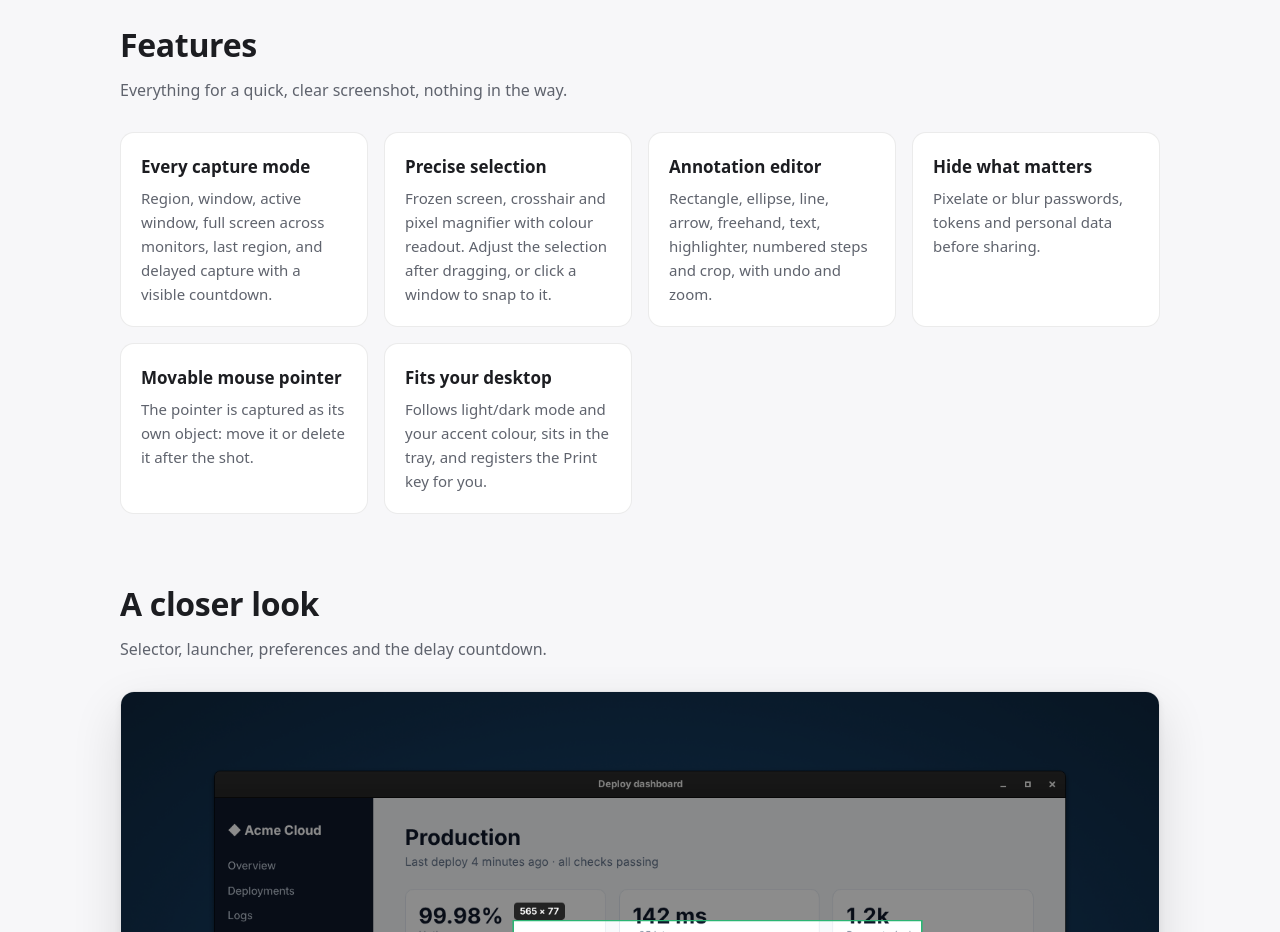
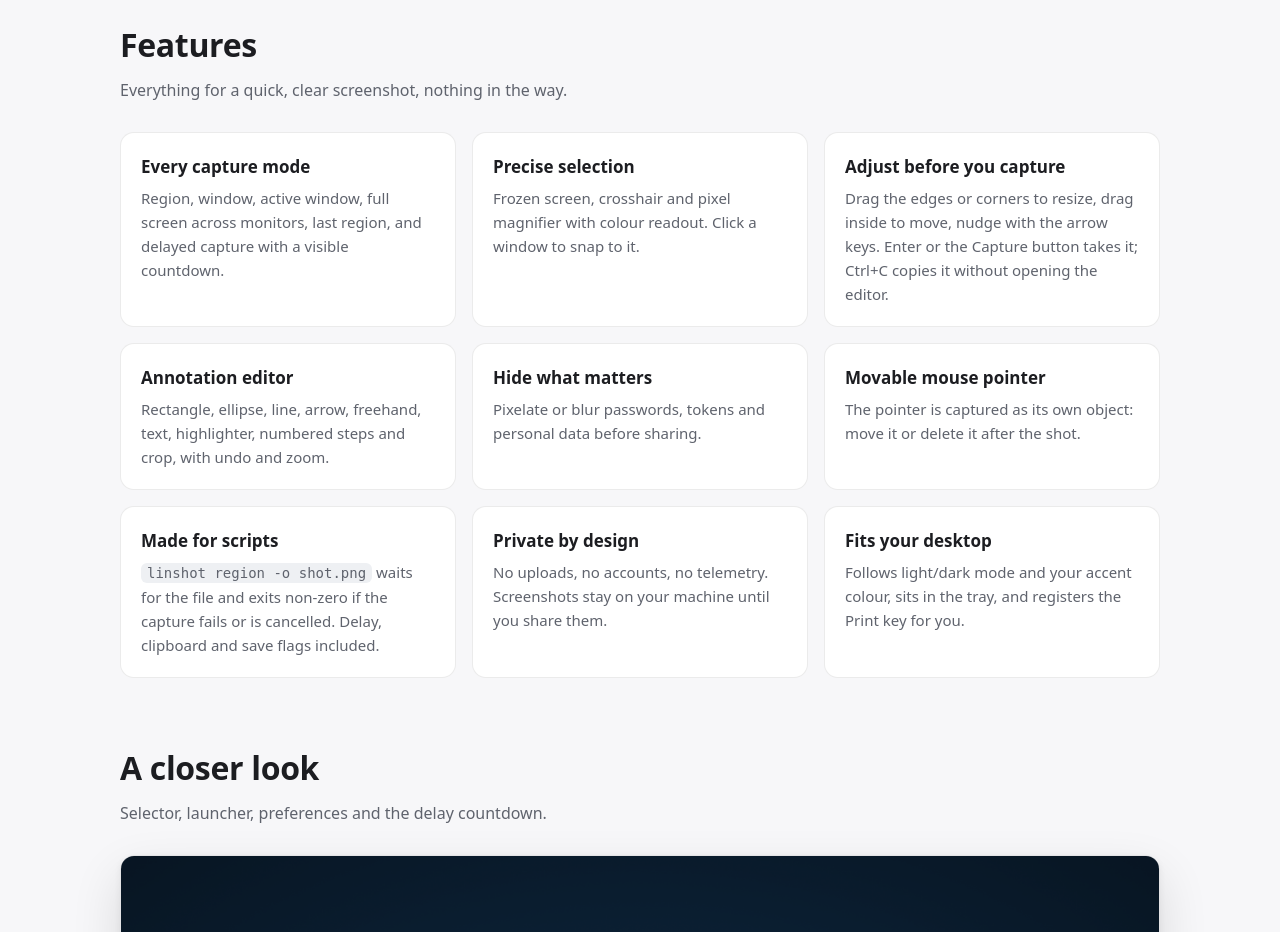
Before and after one commit to adityatelange/linshot, a plain HTML site: page docs/index.html in a window 1280 px wide. Shown: the part 1240-2172 px from the top of the page. Drawn offline with Linux system fonts and the light colour scheme.

Commit message:
Website: feature cards for adjusting, scripting and privacy
Adds Adjust before you capture, Made for scripts and Private by design,
moves the adjusting sentence out of Precise selection, and lays the
nine feature cards out in three columns on desktop.

Co-Authored-By: Claude Sonnet 5.5 <noreply@anthropic.com>
Claude-Session: https://claude.ai/code/session_01RaVPpCUXYidZo4phDrCFBo

```diff
--- a/docs/index.html
+++ b/docs/index.html
@@ -95,6 +95,7 @@ h2 { font-size: clamp(24px, 3.4vw, 32px); letter-spacing: -.01em; margin: 0 0 8p
 .lead { color: var(--muted); margin: 0 0 28px; }
 
 .grid { display: grid; gap: 16px; grid-template-columns: repeat(auto-fit, minmax(240px, 1fr)); }
+@media (min-width: 820px) { .grid.features { grid-template-columns: repeat(3, 1fr); } }
 .card { background: var(--surface); border: 1px solid var(--border); border-radius: 14px; padding: 20px; }
 .card h3 { margin: 0 0 6px; font-size: 17px; }
 .card p { margin: 0; color: var(--muted); font-size: 15px; }
@@ -156,12 +157,15 @@ footer { padding: 56px 0 40px; color: var(--muted); font-size: 14px; text-align:
     <section id="features" aria-labelledby="features-h">
       <h2 id="features-h">Features</h2>
       <p class="lead">Everything for a quick, clear screenshot, nothing in the way.</p>
-      <div class="grid">
+      <div class="grid features">
         <div class="card"><h3>Every capture mode</h3><p>Region, window, active window, full screen across monitors, last region, and delayed capture with a visible countdown.</p></div>
-        <div class="card"><h3>Precise selection</h3><p>Frozen screen, crosshair and pixel magnifier with colour readout. Adjust the selection after dragging, or click a window to snap to it.</p></div>
+        <div class="card"><h3>Precise selection</h3><p>Frozen screen, crosshair and pixel magnifier with colour readout. Click a window to snap to it.</p></div>
+        <div class="card"><h3>Adjust before you capture</h3><p>Drag the edges or corners to resize, drag inside to move, nudge with the arrow keys. Enter or the Capture button takes it; Ctrl+C copies it without opening the editor.</p></div>
         <div class="card"><h3>Annotation editor</h3><p>Rectangle, ellipse, line, arrow, freehand, text, highlighter, numbered steps and crop, with undo and zoom.</p></div>
         <div class="card"><h3>Hide what matters</h3><p>Pixelate or blur passwords, tokens and personal data before sharing.</p></div>
         <div class="card"><h3>Movable mouse pointer</h3><p>The pointer is captured as its own object: move it or delete it after the shot.</p></div>
+        <div class="card"><h3>Made for scripts</h3><p><code>linshot region -o shot.png</code> waits for the file and exits non-zero if the capture fails or is cancelled. Delay, clipboard and save flags included.</p></div>
+        <div class="card"><h3>Private by design</h3><p>No uploads, no accounts, no telemetry. Screenshots stay on your machine until you share them.</p></div>
         <div class="card"><h3>Fits your desktop</h3><p>Follows light/dark mode and your accent colour, sits in the tray, and registers the Print key for you.</p></div>
       </div>
     </section>
```
